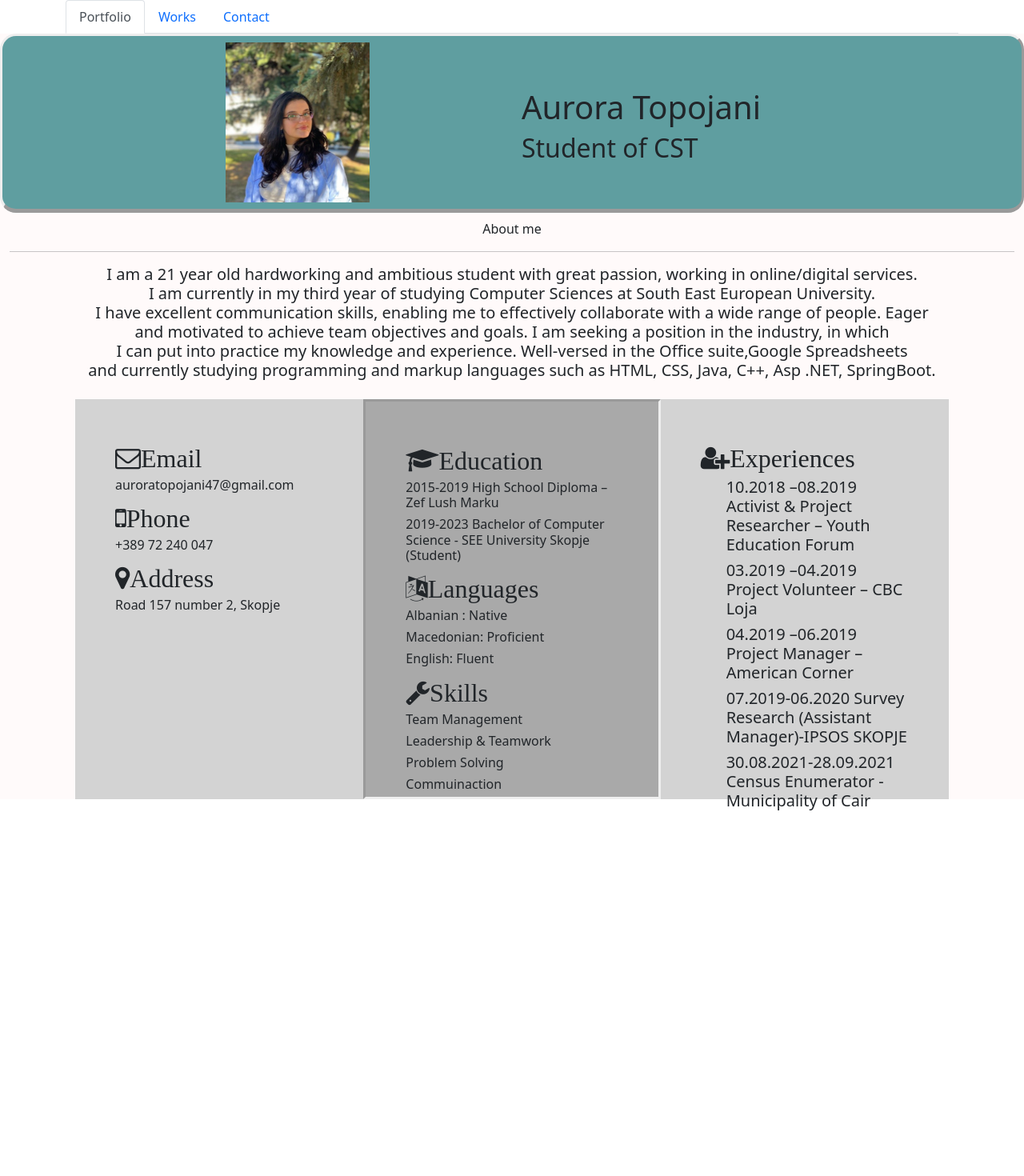
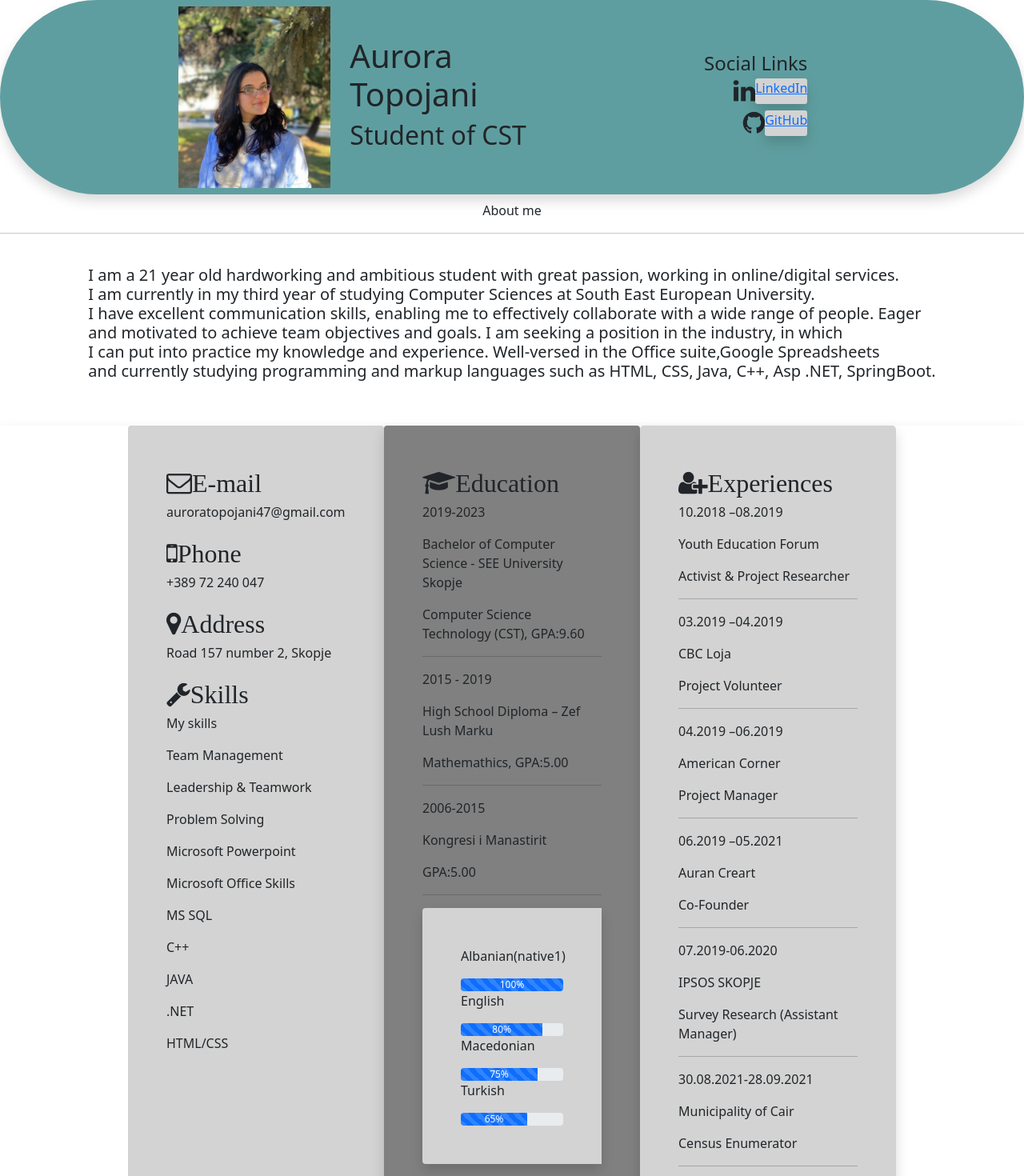
Before and after one commit to AuroraTopojani/portfolio, a Vue app: page / in a window 1280 px wide. Shown: the top 1470 px of the page at 80% size. Before the commit the page ends 1014 px from the top, so only its background shows below. Built offline with nearby package versions, Linux system fonts and the light colour scheme.

Commit message:
Seperated the main component into multiple components

```diff
--- a/src/App.vue
+++ b/src/App.vue
@@ -1,19 +1,13 @@
 <template>
   <div id="app">
     <main>
-      <Navbar/>
-      <CVText/>
+      <router-view/>
     </main>
   </div>
 </template>
 
 <script>
-import Navbar from "./components/layout/Navbar.vue";
-import CVText from "@/components/CVText.vue";
-export default {
-  name:'',
-  components: {CVText, Navbar}
-}
+
 </script>
 <style lang="scss">
 
--- a/src/assets/scss/app.scss
+++ b/src/assets/scss/app.scss
@@ -1,3 +1,16 @@
 @import "~bootstrap/scss/bootstrap";
 $fa-font-path: "~font-awesome/fonts";
 @import "~font-awesome/scss/font-awesome";
+
+.ratio-5x3 {
+  --bs-aspect-ratio: calc(3 / 5 * 100%);
+}
+.bg-header{
+  background-color: #5F9EA0;
+}
+.bg-section13{
+  background-color: #D3D3D3;
+}
+.bg-section2{
+  background-color: grey;
+}
--- /dev/null
+++ b/src/components/AboutMe.vue
@@ -0,0 +1,28 @@
+<template>
+  <div>
+    <div class="d-flex justify-content-center pt-2">
+      <span>About me</span>
+    </div>
+    <hr />
+    <h5 class="d-flex justify-content-center py-4">
+      I am a 21 year old hardworking and ambitious student with great passion,
+      working in online/digital services.<br />
+      I am currently in my third year of studying Computer Sciences at South
+      East European University.
+      <br />I have excellent communication skills, enabling me to effectively
+      collaborate with a wide range of people. Eager <br />and motivated to
+      achieve team objectives and goals. I am seeking a position in the
+      industry, in which <br />I can put into practice my knowledge and
+      experience. Well-versed in the Office suite,Google Spreadsheets <br />
+      and currently studying programming and markup languages such as HTML, CSS,
+      Java, C++, Asp .NET, SpringBoot.
+    </h5>
+    <br>
+  </div>
+</template>
+
+<script>
+export default {
+  setup() {},
+};
+</script>
--- a/src/components/CVText.vue
+++ b/src/components/CVText.vue
@@ -1,113 +1,187 @@
 <template >
-<main class="container-fluid ">
-<div class="row">
+  <main class="container-fluid">
+    <div class="row d-flex shadow justify-content-center">
+      <div class="col-sm-7 col-lg-3 p-5 rounded-top bg-section13">
+        <div v-for="info in PersonalInfoObj" :key="info.title">
+          <PersonalInfo
+              :classIcon="info.iconClass"
+              :title="info.title"
+              :description="info.description"
+          />
+        </div>
+        <div>
+          <PersonalInfo
+              classIcon="fa-wrench"
+              title="Skills"
+              description="My skills"
+          />
 
-  <section class="container-fluid" >
-  <div class="row align-items-center py-2">
-    <div class="col-xl-6 col-bg-6 col-md-6 col-sm-12 text-center "  >
-      <img src="../assets/images/Picture2.jpg" alt="icon" width="180px" height="200px" />
-    </div>
-    <div class="col-xl-6 col-bg-6 col-md-6 col-sm-12 pt-3">
-      <h1>Aurora Topojani</h1>
-      <h2>Student of CST</h2>
+          <div v-for="skill in Skills" :key="skill.nameSkill">
+            <p>{{ skill.nameSkill }}</p>
           </div>
         </div>
-  </section>
-
-  <section class="container py-2">
-    <div class="text-center" >
-        <span class="title text-center">About me</span>
-    </div>
-        <hr width="100%" align="center"/>
-    <h5 class="aboutme">I am a 21 year old hardworking and ambitious student with great passion, working in online/digital services.<br>
-      I am currently in my third year of studying Computer Sciences at South East European University.
-      <br>I have excellent communication skills, enabling me to effectively collaborate with a wide range of people.
-      Eager <br>and motivated to achieve team objectives and goals.
-      I am seeking a position in the industry, in which <br>I can put into practice my knowledge and experience.
-      Well-versed in the Office suite,Google  Spreadsheets <br> and currently studying programming and markup languages such as HTML, CSS, Java, C++, Asp .NET, SpringBoot.
-    </h5>
-  </section>
-
-  <section >
-    <div class="container py-2">
-    <div id="leftbox">
-      <i class="fa fa-envelope-o fa-2x py-2" aria-hidden="true" >Email</i>
-      <h6>auroratopojani47@gmail.com</h6>
-      <i class="fa fa-mobile fa-2x py-2" aria-hidden="true">Phone</i>
-      <h6>+389 72 240 047</h6>
-      <i class="fa fa-map-marker fa-2x py-2" aria-hidden="true">Address</i>
-      <h6>Road 157 number 2, Skopje</h6>
       </div>
 
-    <div id="middlebox">
-
-      <i class="fa fa-graduation-cap fa-2x py-2" aria-hidden="true">Education</i>
-      <h6> 2015-2019 High School Diploma – Zef Lush Marku</h6>
-      <h6>  2019-2023	 Bachelor of Computer Science - SEE University Skopje (Student)</h6>
-
-      <i class="fa fa-language fa-2x py-2" aria-hidden="true">Languages</i>
-      <h6>Albanian : Native</h6>
-      <h6>Macedonian: Proficient</h6>
-      <h6>English: Fluent</h6>
-
-      <i class="fa fa-wrench fa-2x py-2" aria-hidden="true">Skills</i>
-      <h6> Team Management</h6>
-      <h6> Leadership & Teamwork</h6>
-      <h6> Problem Solving </h6>
-      <h6> Commuinaction </h6>
+      <div class="col-sm-7 col-lg-3 p-5 shadow rounded-top bg-section2">
+        <i class="fa fa-graduation-cap fa-2x py-2" aria-hidden="true"
+        >Education</i
+        >
+        <div v-for="info in EducationInfoObj" :key="info.title">
+          <EducationInfo
+              :title="info.title"
+              :date="info.date"
+              :description="info.description"
+          />
         </div>
-
-    <div id="rightbox">
-
-      <i class="fa fa-user-plus fa-2x py-2" aria-hidden="true">Experiences</i>
-      <ul>
-      <h5>10.2018 –08.2019	Activist & Project Researcher – Youth Education Forum</h5>
-      <h5>03.2019 –04.2019	Project Volunteer – CBC Loja</h5>
-      <h5>04.2019 –06.2019  Project Manager – American Corner</h5>
-      <h5>07.2019-06.2020 Survey Research (Assistant Manager)-IPSOS SKOPJE </h5>
-      <h5>30.08.2021-28.09.2021 Census Enumerator -Municipality of Cair</h5>
-      </ul>
+        <div class="col-sm-7 col-lg-12 p-5 rounded-start shadow bg-section13">
+          <ProgressBarInfo LanguageName="Albanian(native1)" knowledge="100" />
+          <ProgressBarInfo LanguageName="English" knowledge="80" />
+          <ProgressBarInfo LanguageName="Macedonian" knowledge="75" />
+          <ProgressBarInfo LanguageName="Turkish" knowledge="65" />
 
         </div>
       </div>
-  </section>
+
+      <div class="col-sm-7 col-lg-3 p-5 shadow rounded-3 bg-section13">
+        <i class="fa fa-user-plus fa-2x py-2" aria-hidden="true">Experiences</i>
+        <div v-for="info in ExperienceInfoObj" :key="info.title">
+          <EducationInfo
+              :title="info.title"
+              :date="info.date"
+              :description="info.description"
+          />
+        </div>
+      </div>
     </div>
   </main>
 </template>
 
 <style scoped>
-.align-items-center {border-style: outset; padding:100px; background-color: cadetblue; border-bottom-width: thick; border-radius:20px;}
-.container-fluid{background-color:snow}
-.aboutme{ text-align: center; font-size: 20px;}
-#leftbox {
-
- padding: 50px;
-  float:left;
-  background-color: lightgrey;
-  width:33%;
-  height:500px;
-}
-#middlebox{
-  border-style: inset;
-  padding: 50px;
-  float:left;
-  background-color: darkgrey;
-  width:34%;
-  height:500px;
-}
-#rightbox{
-  padding: 50px;
-  float:right;
-  background:lightgrey;
-  width:33%;
-  height:500px;
-}
 </style>
 
 <script>
+import ProgressBarInfo from "./ProgressBarInfo.vue";
+import PersonalInfo from "./PersonalInfo.vue";
+import EducationInfo from "./EducationInfo.vue";
 export default {
+  components: {
+    PersonalInfo,
+    EducationInfo,
+    ProgressBarInfo,
+  },
   data() {
-    return {};
+    return {
+      PersonalInfoObj: [
+        {
+          iconClass: "fa-envelope-o",
+          title: "E-mail",
+          description: "auroratopojani47@gmail.com",
         },
+        {
+          iconClass: "fa-mobile",
+          title: "Phone",
+          description: "+389 72 240 047",
+        },
+        {
+          iconClass: "fa-map-marker",
+          title: "Address",
+          description: "Road 157 number 2, Skopje",
+        },
+      ],
+      EducationInfoObj: [
+        {
+          title: "Bachelor of Computer Science - SEE University Skopje ",
+          date: "2019-2023",
+          description: "Computer Science Technology (CST), GPA:9.60",
+        },
+        {
+          title: "High School Diploma – Zef Lush Marku ",
+          date: "2015 - 2019",
+          description: "Mathemathics, GPA:5.00",
+        },
+        {
+          title: "Kongresi i Manastirit ",
+          date: "2006-2015",
+          description: "GPA:5.00",
+        },
+      ],
+      ExperienceInfoObj: [
+        {
+          title: "Youth Education Forum ",
+          date: "10.2018 –08.2019",
+          description: "Activist & Project Researcher",
+        },
+        {
+          title: "CBC Loja ",
+          date: "03.2019 –04.2019",
+          description: "Project Volunteer",
+        },
+        {
+          title: "American Corner ",
+          date: "04.2019 –06.2019",
+          description: "Project Manager",
+        },
+        {
+          title: "Auran Creart ",
+          date: "06.2019 –05.2021",
+          description: "Co-Founder",
+        },
+        {
+          title: "IPSOS SKOPJE ",
+          date: "07.2019-06.2020",
+          description: "Survey Research (Assistant Manager)",
+        },
+        {
+          title: "Municipality of Cair",
+          date: "30.08.2021-28.09.2021",
+          description: "Census Enumerator",
+        },
+      ],
+      Skills: [
+        {
+          nameSkill: "Team Management",
+          type: "GeneralSkill",
+        },
+        {
+          nameSkill: "Leadership & Teamwork",
+          type: "GeneralSkill",
+        },
+        {
+          nameSkill: "Problem Solving",
+          type: "GeneralSkill",
+        },
+        {
+          nameSkill: "Microsoft Powerpoint",
+          type: "GeneralSkill",
+        },
+        {
+          nameSkill: "Microsoft Office Skills",
+          type: "SoftwareSkill",
+        },
+        {
+          nameSkill: "MS SQL",
+          type: "SoftwareSkill",
+        },
+        {
+          nameSkill: "C++",
+          type: "SoftwareSkill",
+        },
+        {
+          nameSkill: "JAVA",
+          type: "SoftwareSkill",
+        },
+        {
+          nameSkill: ".NET",
+          type: "SoftwareSkill",
+        },
+        {
+          nameSkill: "HTML/CSS",
+          type: "SoftwareSkill",
+        },
+      ],
+
+
+    };
+  }
 };
 </script>
--- /dev/null
+++ b/src/components/EducationInfo.vue
@@ -0,0 +1,26 @@
+<template>
+  <div class="">
+    <div>
+      <p>{{ date }}</p>
+      <p>{{ title }}</p>
+      <p>{{ description }}</p>
+    </div>
+    <hr />
+  </div>
+</template>
+
+<script>
+export default {
+  props: {
+    date: {
+      type: String,
+    },
+    title: {
+      type: String,
+    },
+    description: {
+      type: String,
+    },
+  },
+};
+</script>
--- /dev/null
+++ b/src/components/Header.vue
@@ -0,0 +1,36 @@
+<template>
+  <div class="container-fluid bg-header rounded-pill p-2 shadow">
+    <div class="row justify-content-center">
+      <div class="col-2">
+        <img
+            src="../assets/images/Picture2.jpg"
+            alt="icon"
+            class="ratio ratio-5x3"
+        />
+      </div>
+      <div class="col-3 d-flex justify-content-center flex-column">
+        <h1>Aurora Topojani</h1>
+        <h2>Student of CST</h2>
+      </div>
+      <div class="col-3 d-flex justify-content-center flex-column">
+        <div class="m-5">
+          <h4 class="d-flex justify-content-end mb-1">Social Links</h4>
+          <div class="d-flex justify-content-end mb-2">
+            <i class="fa fa-linkedin fa-2x " aria-hidden="true"></i>
+            <a class="shadow rounded-1 " style="background-color:lightgrey" href="https://www.linkedin.com/in/aurora-topojani/"> LinkedIn</a>
+          </div>
+          <div class="d-flex justify-content-end mb-2">
+            <i class="fa fa-github fa-2x" aria-hidden="true"></i>
+            <a class="shadow rounded-1" style="background-color:lightgrey" href="https://github.com/AuroraTopojani"> GitHub</a>
+          </div>
+        </div>
+      </div>
+    </div>
+  </div>
+</template>
+
+<script>
+export default {
+  setup() {},
+};
+</script>
--- /dev/null
+++ b/src/components/PersonalInfo.vue
@@ -0,0 +1,26 @@
+<template>
+  <div class="">
+    <div>
+      <i class="fa fa-2x py-2" :class="classIcon" aria-hidden="true">{{
+          title
+        }}</i>
+      <p>{{ description }}</p>
+    </div>
+  </div>
+</template>
+
+<script>
+export default {
+  props: {
+    classIcon: {
+      type: String,
+    },
+    title: {
+      type: String,
+    },
+    description: {
+      type: String,
+    },
+  },
+};
+</script>
--- /dev/null
+++ b/src/components/ProgressBarInfo.vue
@@ -0,0 +1,37 @@
+<template>
+  <div class="">
+    <p>{{ LanguageName }}</p>
+    <div class="progress">
+      <div
+          class="progress-bar progress-bar-danger progress-bar-striped"
+          role="progressbar"
+          :aria-valuenow="knowledge"
+          aria-valuemin="0"
+          aria-valuemax="100"
+          :style="PercentStyle"
+      >
+        {{ knowledge }}%
+      </div>
+    </div>
+  </div>
+</template>
+
+<script>
+export default {
+  props: {
+    LanguageName: {
+      type: String,
+    },
+    knowledge: {
+      type: String,
+    },
+  },
+  data() {
+    return {
+      PercentStyle: {
+        width: this.knowledge + "%",
+      },
+    };
+  },
+};
+</script>
--- a/src/components/layout/Navbar.vue
+++ /dev/null
@@ -1,36 +0,0 @@
-<template>
-  <main class="container">
-    <div id="app">
-    <section>
-      <ul class="nav nav-tabs">
-        <li class="nav-item">
-          <a class="nav-link active" aria-current="page" href="/">Portfolio</a>
-        </li>
-        <li class="nav-item">
-          <a class="nav-link" href="">Works</a>
-        </li>
-        <li class="nav-item">
-          <a class="nav-link" href="#">Contact</a>
-        </li>
-
-      </ul>
-    </section>
-    </div>
-</main>
-</template>
-
-<script>
-
-
-export default {
-  data(){
-    return {
-      count: 0
-    }
-  }
-}
-</script>
-
-<style lang="scss">
-
-</style>
--- a/src/views/HomeView.vue
+++ b/src/views/HomeView.vue
@@ -1,26 +1,20 @@
  <template>
-  <div class="home"></div>
+      <main>
+        <Header />
+        <AboutMe />
+        <CVText />
+      </main>
 
   </template>
 
   <script>
-// @ is an alias to /src
-
-
+    import AboutMe from "../components/AboutMe.vue";
+    import Header from "../components/Header.vue";
+    import CVText from "../components/CVText.vue";
     export default {
       name: 'HomeView',
-  components:{
-
-  }
-}
-
-
+      components: { CVText, Header, AboutMe },
+    };
   </script>
   <style lang="scss">
-h1{
-  font-weight: bold;
-  margin-top: 100px;
-
-}
-
   </style>
```
Lines whose indentation alone changed are shown as unchanged.
